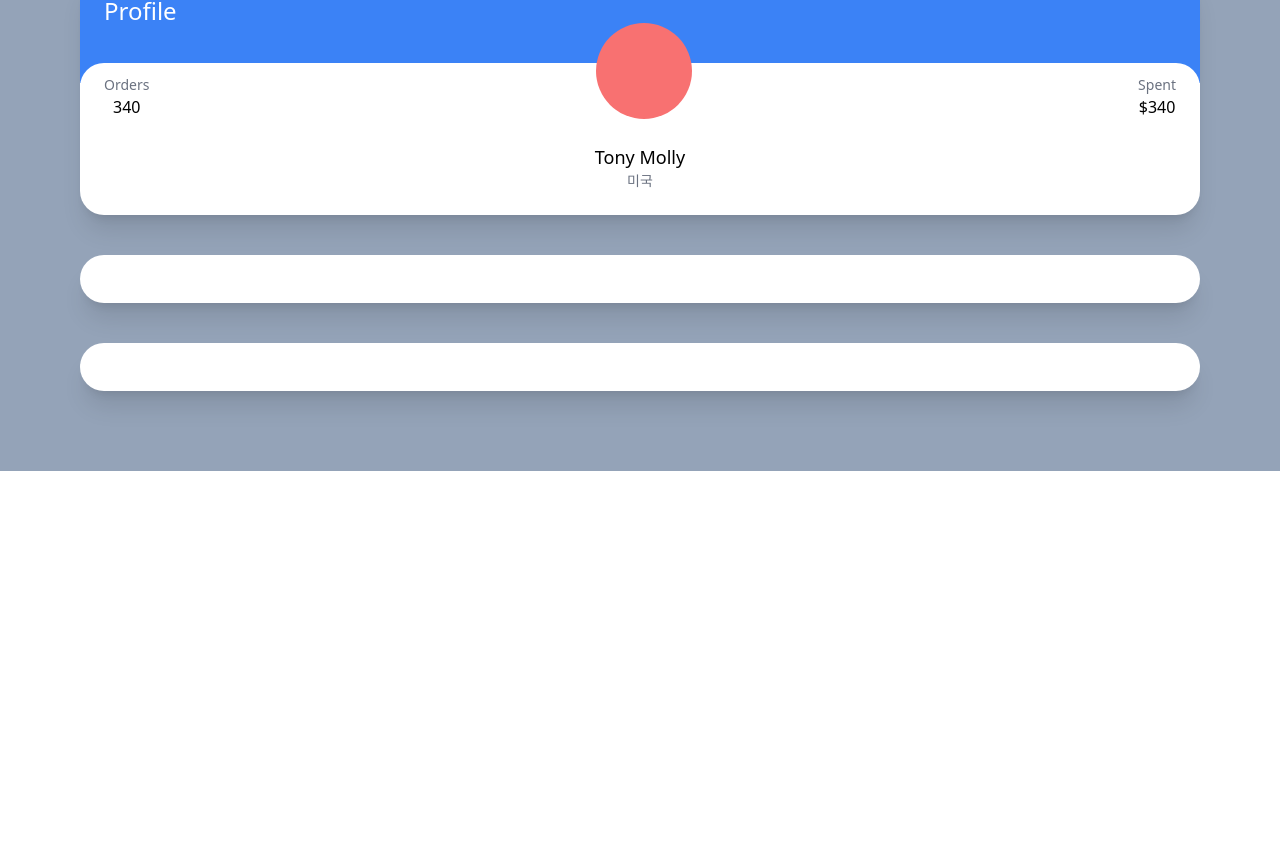
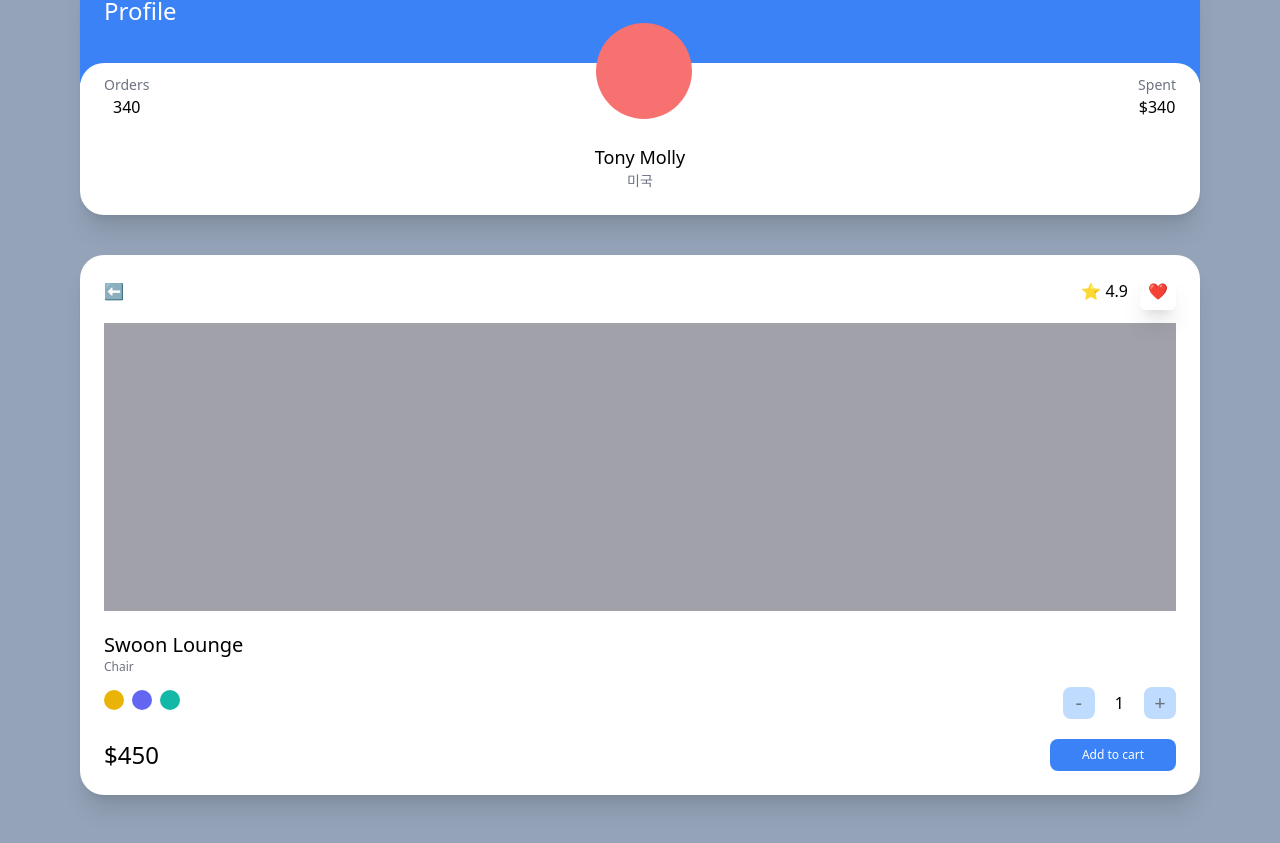
Before and after one commit to lgj9172/carrot-market, a Next.js app: page / in a window 1280 px wide. Shown: the part 399-1242 px from the top of the page. Before the commit the page ends 870 px from the top, so only its background shows below. Built offline with nearby package versions, Linux system fonts and the light colour scheme.

Commit message:
add: drive part3

```diff
--- a/pages/index.tsx
+++ b/pages/index.tsx
@@ -2,7 +2,7 @@
 
 const Home: NextPage = () => {
   return (
-    <div className="bg-slate-400 py-20 px-20 grid gap-10">
+    <div className="bg-slate-400 py-20 px-20 grid gap-10 min-h-screen">
       <div className="bg-white p-6 rounded-3xl shadow-xl">
         <span className="font-semibold text-3xl">Select Item</span>
         <div className="flex justify-between my-2">
@@ -17,9 +17,9 @@
           <span>Total</span>
           <span className="font-semibold">$10</span>
         </div>
-        <div className="mt-5 bg-blue-500 text-white p-2 text-center rounded-xl w-2/4 mx-auto">
+        <button className="block mt-5 bg-blue-500 text-white p-2 text-center rounded-xl w-2/4 mx-auto hover:bg-teal-500 hover:text-black active:bg-yellow-500 focus:bg-red-500">
           Checkout
-        </div>
+        </button>
       </div>
       <div className="bg-white overflow-hidden rounded-3xl shadow-xl">
         <div className="bg-blue-500 p-6 pb-14">
@@ -43,8 +43,42 @@
           </div>
         </div>
       </div>
-      <div className="bg-white p-6 rounded-3xl shadow-xl"></div>
-      <div className="bg-white p-6 rounded-3xl shadow-xl"></div>
+      <div className="bg-white p-6 rounded-3xl shadow-xl">
+        <div className="flex mb-5 justify-between items-center">
+          <span>⬅</span>
+          <div className="space-x-3">
+            <span>⭐ 4.9</span>
+            <span className="shadow-xl p-2 rounded-md">❤</span>
+          </div>
+        </div>
+        <div className="bg-zinc-400 h-72 mb-5" />
+        <div className="flex flex-col">
+          <span className="font-medium text-xl">Swoon Lounge</span>
+          <span className="text-xs text-gray-500">Chair</span>
+          <div className="mt-3 mb-5 flex justify-between items-center">
+            <div className="space-x-2">
+              <button className="w-5 h-5 rounded-full bg-yellow-500" />
+              <button className="w-5 h-5 rounded-full bg-indigo-500" />
+              <button className="w-5 h-5 rounded-full bg-teal-500" />
+            </div>
+            <div className="flex items-center space-x-5">
+              <button className="rounded-lg bg-blue-200 flex justify-center items-center aspect-square w-8 text-xl text-gray-500">
+                -
+              </button>
+              <span>1</span>
+              <button className="rounded-lg bg-blue-200 flex justify-center items-center aspect-square w-8 text-xl text-gray-500">
+                +
+              </button>
+            </div>
+          </div>
+          <div className="flex justify-between items-center">
+            <span className="font-medium text-2xl">$450</span>
+            <button className="bg-blue-500 py-2 px-8 text-center text-xs text-white rounded-lg">
+              Add to cart
+            </button>
+          </div>
+        </div>
+      </div>
     </div>
   );
 };
```
